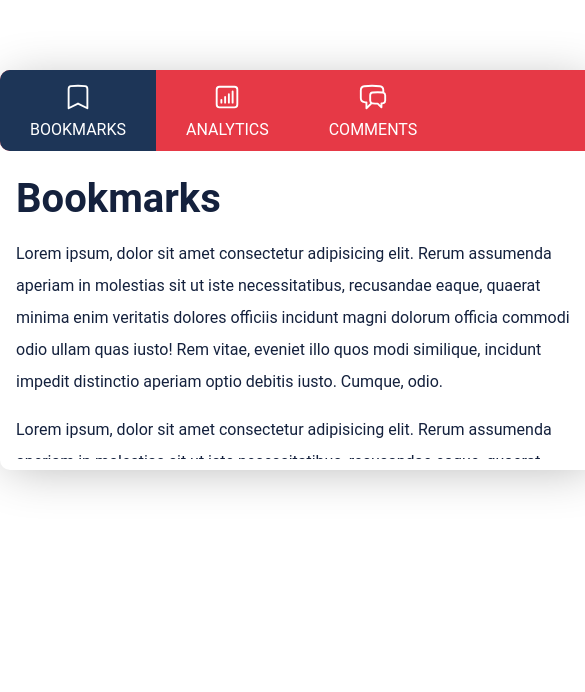
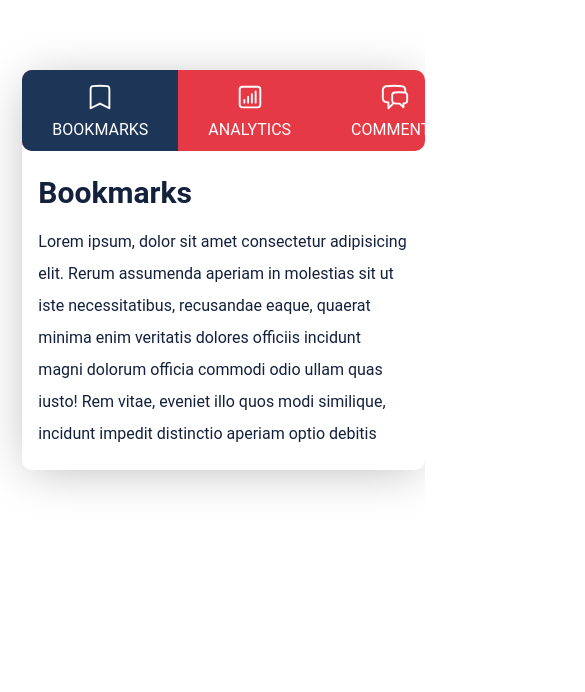
Before and after one commit to Jadslog/04-TabsResponsive, a plain HTML site: page index.html in a window 390 px wide. Shown: the part 152-844 px from the top of the page, 585 px wide, since content can reach past the window. Drawn offline with Linux system fonts and the light colour scheme.

Commit message:
Media Queries

```diff
--- a/style.css
+++ b/style.css
@@ -73,3 +73,35 @@ body {
 .tabs-container .tab-content .content img {
     width: 100%;
 }
+
+@media (max-width: 900px){
+    .tabs-container {
+        width: 80%;
+    }
+
+    .tabs-container,
+    .tab-heading-container {
+        justify-content: space-between;
+    }
+
+    .tabs-container .tab-heading {
+        flex: 1;
+    }
+}
+
+@media (max-width: 600px) {
+    .tabs-container {
+        width: 90%;
+    }
+
+    .tabs-container .tab-content h2 {
+        font-size: 30px;
+        margin-top: 16px;
+        margin-bottom: 8px;
+    }
+
+    .tabs-container.tab-heading {
+        font-size: 14px;
+        padding: 8px;
+    }
+}
```
